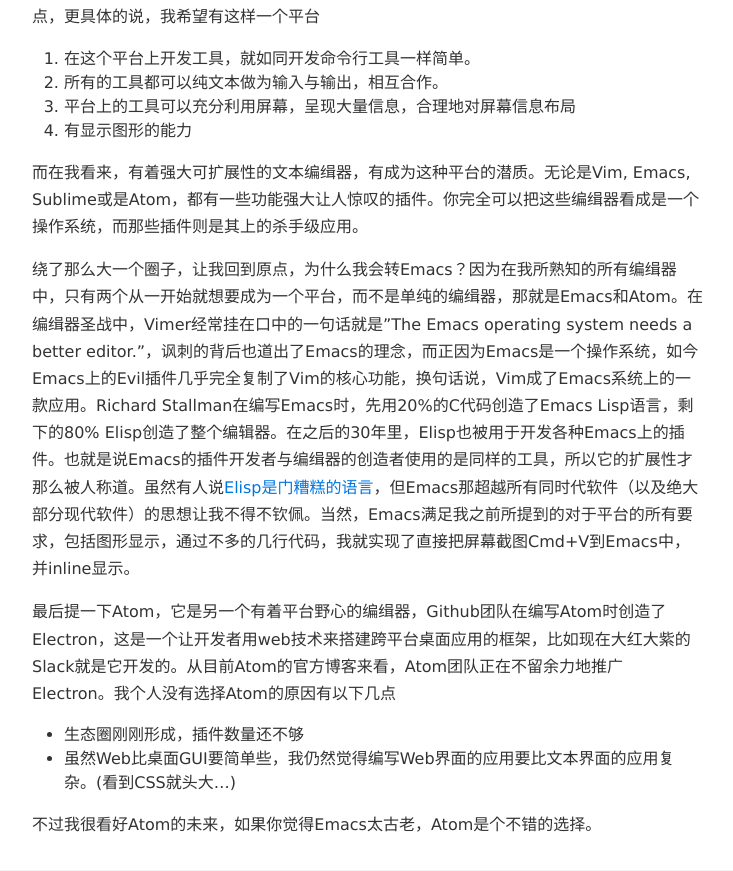
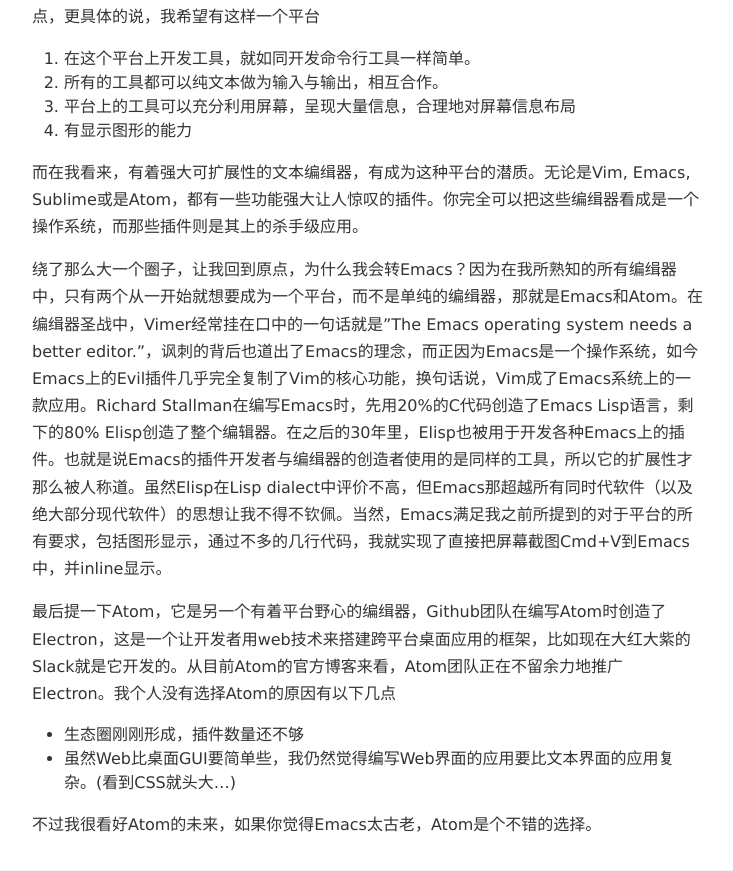
Before and after one commit to yejianye/yejianye.github.io, a Jekyll site: the page built from _posts/2015-10-27-why-i-am-obsessed-about-text-editors.md, in a window 1280 px wide and 900 px high, scrolled down 1042 px. Shown: the top 871 px of the window, without its empty margins (272-1005 px from the left). Built offline with Jekyll 4.4.1, drawn with Linux system fonts in a browser that asks for light colours; Markdown is read by kramdown in place of the engine named in the settings; comment, search, counter and statistics services are not loaded.

Commit message:
minor edits

```diff
--- a/_posts/2015-10-27-why-i-am-obsessed-about-text-editors.md
+++ b/_posts/2015-10-27-why-i-am-obsessed-about-text-editors.md
@@ -20,7 +20,7 @@
 
 而在我看来，有着强大可扩展性的文本编缉器，有成为这种平台的潜质。无论是Vim, Emacs, Sublime或是Atom，都有一些功能强大让人惊叹的插件。你完全可以把这些编缉器看成是一个操作系统，而那些插件则是其上的杀手级应用。
 
-绕了那么大一个圈子，让我回到原点，为什么我会转Emacs？因为在我所熟知的所有编缉器中，只有两个从一开始就想要成为一个平台，而不是单纯的编缉器，那就是Emacs和Atom。在编缉器圣战中，Vimer经常挂在口中的一句话就是"The Emacs operating system needs a better editor."，讽刺的背后也道出了Emacs的理念，而正因为Emacs是一个操作系统，如今Emacs上的Evil插件几乎完全复制了Vim的核心功能，换句话说，Vim成了Emacs系统上的一款应用。Richard Stallman在编写Emacs时，先用20%的C代码创造了Emacs Lisp语言，剩下的80% Elisp创造了整个编辑器。在之后的30年里，Elisp也被用于开发各种Emacs上的插件。也就是说Emacs的插件开发者与编缉器的创造者使用的是同样的工具，所以它的扩展性才那么被人称道。虽然有人说[Elisp是门糟糕的语言](http://emacswiki.org/emacs/WhyDoesElispSuck)，但Emacs那超越所有同时代软件（以及绝大部分现代软件）的思想让我不得不钦佩。当然，Emacs满足我之前所提到的对于平台的所有要求，包括图形显示，通过不多的几行代码，我就实现了直接把屏幕截图Cmd+V到Emacs中，并inline显示。
+绕了那么大一个圈子，让我回到原点，为什么我会转Emacs？因为在我所熟知的所有编缉器中，只有两个从一开始就想要成为一个平台，而不是单纯的编缉器，那就是Emacs和Atom。在编缉器圣战中，Vimer经常挂在口中的一句话就是"The Emacs operating system needs a better editor."，讽刺的背后也道出了Emacs的理念，而正因为Emacs是一个操作系统，如今Emacs上的Evil插件几乎完全复制了Vim的核心功能，换句话说，Vim成了Emacs系统上的一款应用。Richard Stallman在编写Emacs时，先用20%的C代码创造了Emacs Lisp语言，剩下的80% Elisp创造了整个编辑器。在之后的30年里，Elisp也被用于开发各种Emacs上的插件。也就是说Emacs的插件开发者与编缉器的创造者使用的是同样的工具，所以它的扩展性才那么被人称道。虽然Elisp在Lisp dialect中评价不高，但Emacs那超越所有同时代软件（以及绝大部分现代软件）的思想让我不得不钦佩。当然，Emacs满足我之前所提到的对于平台的所有要求，包括图形显示，通过不多的几行代码，我就实现了直接把屏幕截图Cmd+V到Emacs中，并inline显示。
 
 最后提一下Atom，它是另一个有着平台野心的编缉器，Github团队在编写Atom时创造了Electron，这是一个让开发者用web技术来搭建跨平台桌面应用的框架，比如现在大红大紫的Slack就是它开发的。从目前Atom的官方博客来看，Atom团队正在不留余力地推广Electron。我个人没有选择Atom的原因有以下几点
 
```
